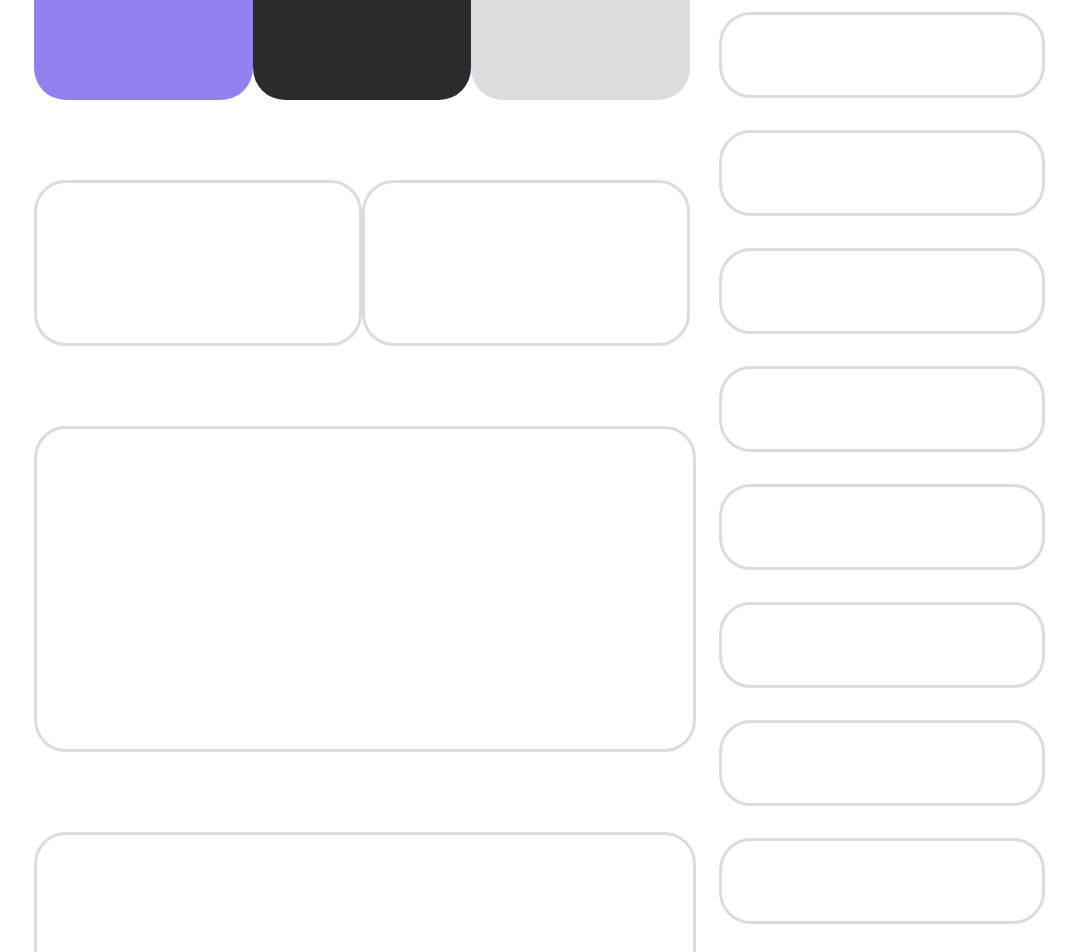
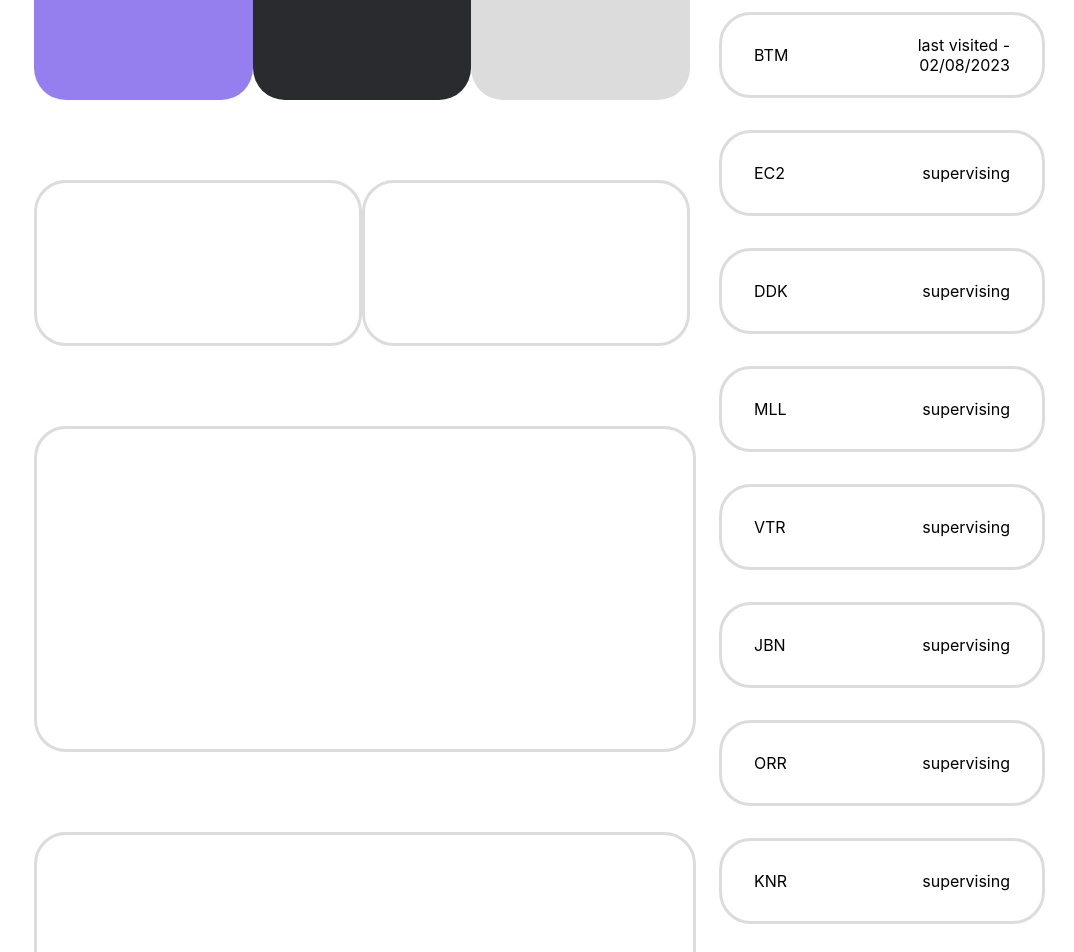
Before and after one commit to styp3r/statsuite, a React (Create React App) app: page / in a window 1280 px wide. Shown: the part 300-1252 px from the top of the page, without its empty margins (206-1280 px from the left). Built offline with nearby package versions, Linux system fonts and the light colour scheme.

Commit message:
Adds button titles and status with date and supervising indicators

```diff
--- a/src/App.css
+++ b/src/App.css
@@ -106,8 +106,21 @@
   margin: 1rem 0 1rem 0;
   border: solid 3px #dcdcdc;
   border-radius: 2rem;
+  display: flex;
+  justify-content: space-between;
+  align-items: center;
 }
 
 .survey-title{
   margin: 0 0 0 4rem;
 }
+
+.survey-shop-title{
+  margin: 0 2rem 0 2rem;
+}
+
+.survey-shop-date-status{
+  width: 10rem;
+  margin: 0 2rem 0 2rem;
+  text-align: right;
+}
--- a/src/components/Home.js
+++ b/src/components/Home.js
@@ -38,20 +38,47 @@ const Home = () => {
                         <p>2/08/2023 -notif-</p>
                     </div>
                     <div className="body-side-container">
-                        <div className = "survey-title">
-                        <p>Restaurant Survey</p>
-                        <p>Daily checks and visit updates</p>
+                        <div className="survey-title">
+                            <p>Restaurant Survey</p>
+                            <p>Daily checks and visit updates</p>
                         </div>
                         <div className="survey-section-container">
-                            <div className="btm-survey"></div>
-                            <div className="ec2-survey"></div>
-                            <div className="ddk-survey"></div>
-                            <div className="mll-survey"></div>
-                            <div className="vtr-survey"></div>
-                            <div className="jbn-survey"></div>
-                            <div className="orr-survey"></div>
-                            <div className="knr-survey"></div>
-                            <div className="hmu-survey"></div>
+                            <div className="btm-survey">
+                                <p className="survey-shop-title">BTM</p>
+                                <p className="survey-shop-date-status">last visited - 02/08/2023</p>
+                            </div>
+                            <div className="ec2-survey">
+                                <p className="survey-shop-title">EC2</p>
+                                <p className="survey-shop-date-status">supervising</p>
+                            </div>
+                            <div className="ddk-survey">
+                                <p className="survey-shop-title">DDK</p>
+                                <p className="survey-shop-date-status">supervising</p>
+                            </div>
+                            <div className="mll-survey">
+                                <p className="survey-shop-title">MLL</p>
+                                <p className="survey-shop-date-status">supervising</p>
+                            </div>
+                            <div className="vtr-survey">
+                                <p className="survey-shop-title">VTR</p>
+                                <p className="survey-shop-date-status">supervising</p>
+                            </div>
+                            <div className="jbn-survey">
+                                <p className="survey-shop-title">JBN</p>
+                                <p className="survey-shop-date-status">supervising</p>
+                            </div>
+                            <div className="orr-survey">
+                                <p className="survey-shop-title">ORR</p>
+                                <p className="survey-shop-date-status">supervising</p>
+                            </div>
+                            <div className="knr-survey">
+                                <p className="survey-shop-title">KNR</p>
+                                <p className="survey-shop-date-status">supervising</p>
+                            </div>
+                            <div className="hmu-survey">
+                                <p className="survey-shop-title">HMU</p>
+                                <p className="survey-shop-date-status">supervising</p>
+                            </div>
                         </div>
                     </div>
                 </div>
```
